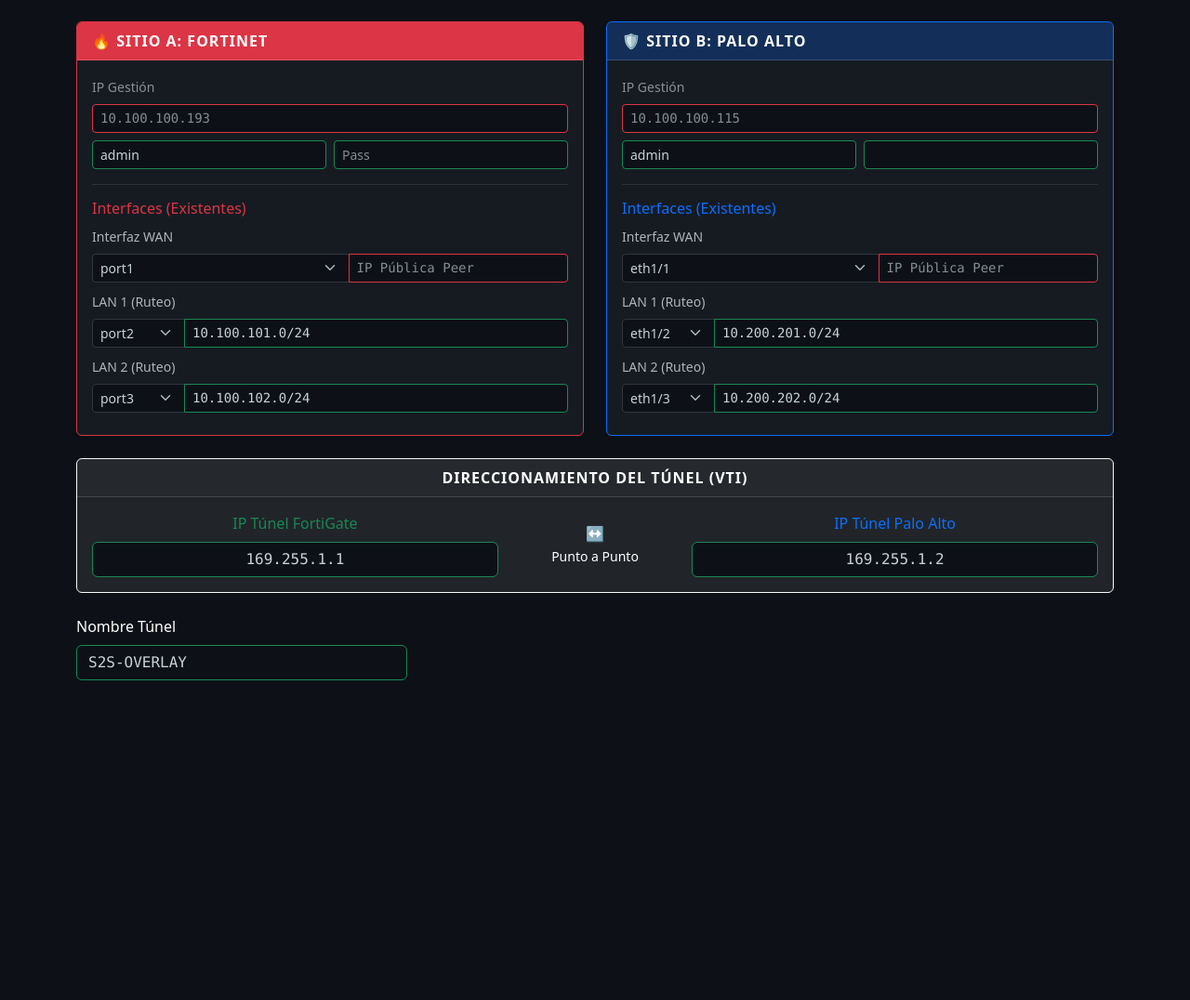
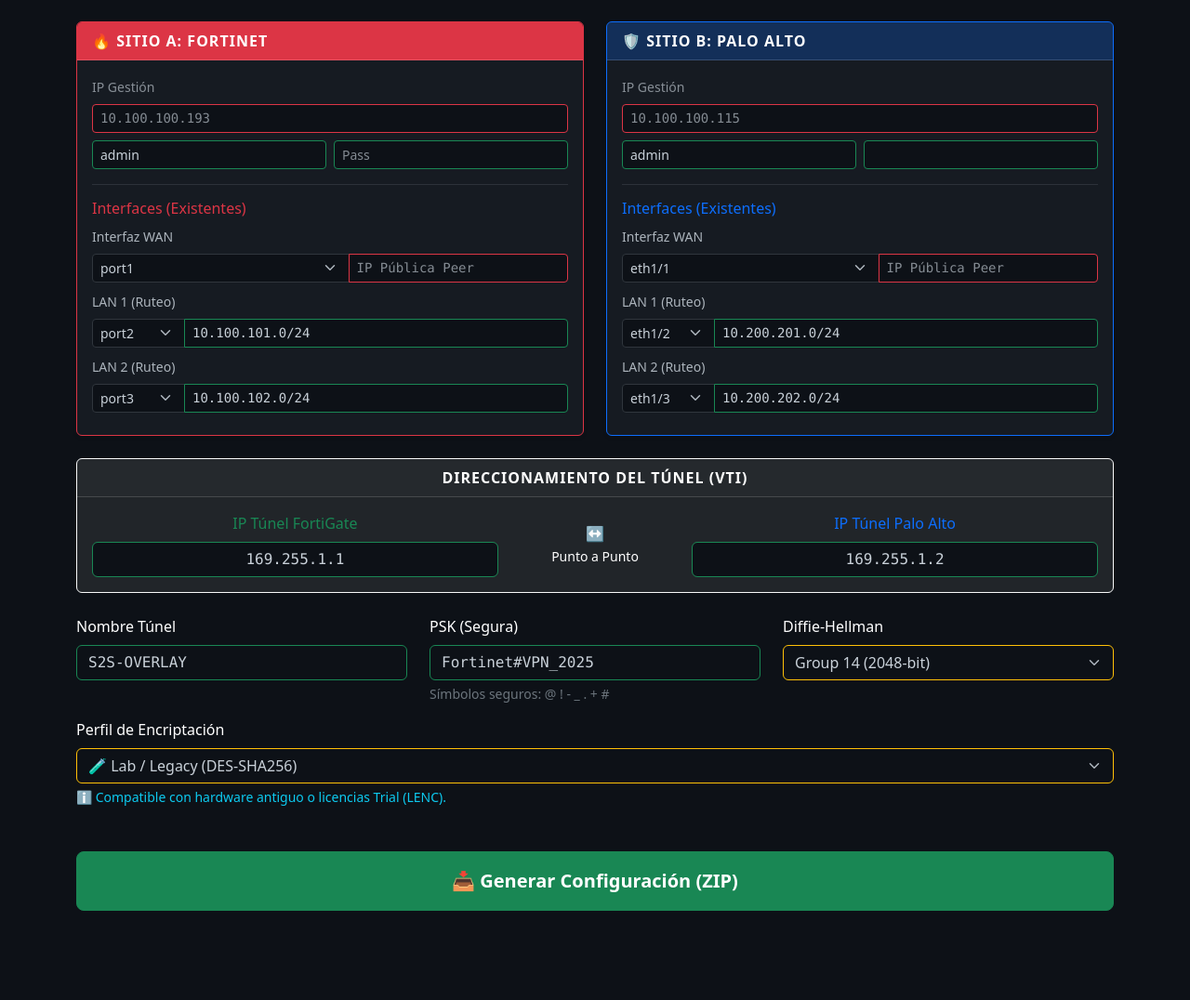
Before and after one commit to sr-emm/ESR-CHALLENGEML-FASE2, a Flask app: page / in a window 1280 px wide. Shown: the part 135-1211 px from the top of the page at 93% size. Before the commit the page ends 867 px from the top, so only its background shows below. Run offline with Flask 3, Linux system fonts and the light colour scheme.

Commit message:
Index cambios

```diff
--- a/vpn_generator/templates/index.html
+++ b/vpn_generator/templates/index.html
@@ -192,3 +192,102 @@
                 <label class="form-label text-white">Nombre Túnel</label>
                 <input type="text" class="form-control font-monospace" name="vpn_name" value="S2S-OVERLAY" required>
             </div>
+
+            <div class="col-md-4">
+                <label class="form-label text-white">PSK (Segura)</label>
+                <input type="text" class="form-control font-monospace" name="vpn_psk"
+                       value="Fortinet#VPN_2025"
+                       required
+                       pattern="[a-zA-Z0-9@!_.\-+#]+"
+                       title="Permitidos: Letras, números y @ ! - _ . + #"
+                       oninput="validatePSK(this)">
+                <div class="form-text text-secondary small">Símbolos seguros: @ ! - _ . + #</div>
+            </div>
+
+            <div class="col-md-4">
+                <label class="form-label text-white">Diffie-Hellman</label>
+                <select class="form-select border-warning" name="dh_group_select">
+                    <option value="14" selected>Group 14 (2048-bit)</option>
+                    <option value="19">Group 19 (256-bit ECP)</option>
+                    <option value="21">Group 21 (521-bit ECP)</option>
+                    <option value="5">Group 5 (Legacy)</option>
+                </select>
+            </div>
+        </div>
+
+        <div class="row mt-3">
+            <div class="col-12">
+                <label class="form-label text-white">Perfil de Encriptación</label>
+                <select class="form-select border-warning" name="vpn_profile" onchange="updateDesc()">
+                    {% for key, profile in profiles.items() %}
+                    <option value="{{ key }}" data-desc="{{ profile.desc }}">{{ profile.name }}</option>
+                    {% endfor %}
+                </select>
+                <div id="profileDescription" class="form-text text-info mt-1">
+                    </div>
+            </div>
+        </div>
+
+        <div class="d-grid gap-2 mt-5 mb-5">
+            <button type="submit" class="btn btn-success btn-lg py-3 fw-bold">📥 Generar Configuración (ZIP)</button>
+        </div>
+    </form>
+</div>
+
+<script>
+    // Validación PSK (Permite #, bloquea comillas)
+    function validatePSK(input) {
+        if (input.value.includes('"') || input.value.includes("'")) {
+            input.value = input.value.replace(/["']/g, '');
+            input.classList.add('is-invalid');
+        }
+        var regex = /[^a-zA-Z0-9@!_.\-+#]/g;
+        if (regex.test(input.value)) {
+            input.value = input.value.replace(regex, '');
+            input.classList.add('is-invalid');
+        } else {
+            input.classList.remove('is-invalid');
+        }
+    }
+
+    // Validación Cruzada de Puertos
+    function updatePorts(prefix) {
+        let selects = document.querySelectorAll('.' + prefix + '-selector');
+        let selectedValues = [];
+        selects.forEach(sel => { selectedValues.push(sel.value); });
+        selects.forEach((sel) => {
+            let currentVal = sel.value;
+            for (let i = 0; i < sel.options.length; i++) {
+                let opt = sel.options[i];
+                if (selectedValues.includes(opt.value) && opt.value !== currentVal) {
+                    opt.disabled = true;
+                    let shortName = opt.value.replace("ethernet", "eth");
+                    if (prefix === 'fg') shortName = opt.value;
+                    opt.innerText = shortName + " (Ocupado)";
+                } else {
+                    opt.disabled = false;
+                    let shortName = opt.value.replace("ethernet", "eth");
+                    if (prefix === 'fg') shortName = opt.value;
+                    opt.innerText = shortName;
+                }
+            }
+        });
+    }
+
+    // Actualizar descripción del perfil
+    function updateDesc() {
+        var select = document.querySelector('select[name="vpn_profile"]');
+        var desc = select.options[select.selectedIndex].getAttribute('data-desc');
+        document.getElementById('profileDescription').innerText = "ℹ️ " + desc;
+    }
+
+    document.addEventListener('DOMContentLoaded', function() {
+        updatePorts('fg');
+        updatePorts('pa');
+        updateDesc();
+    });
+</script>
+
+<script src="https://cdn.jsdelivr.net/npm/bootstrap@5.3.0/dist/js/bootstrap.bundle.min.js"></script>
+</body>
+</html>
```
